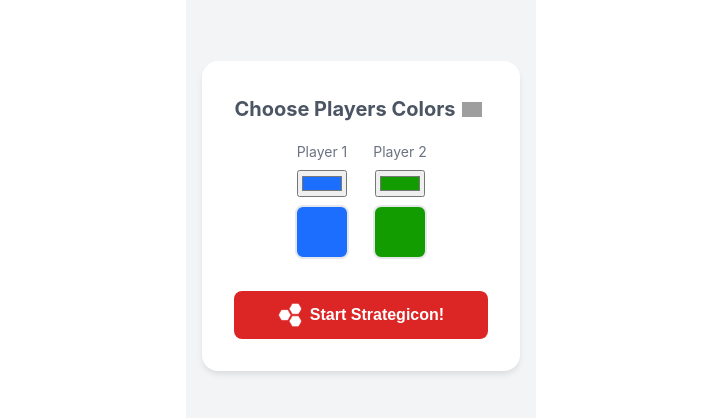
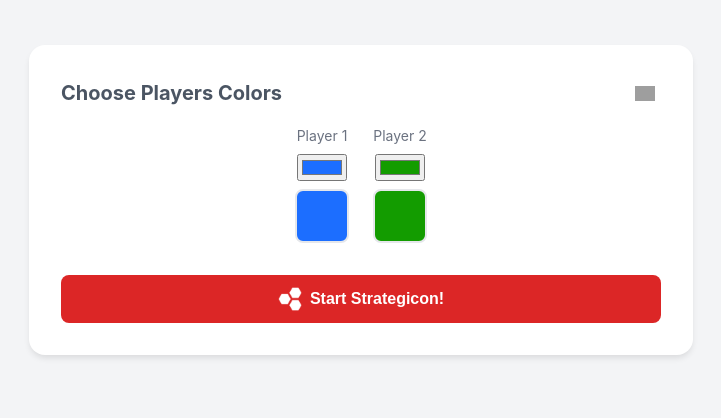
Before and after one commit to KESHAmambo/Strategicon, a React (Vite) app: page / in a window 1280 px wide. Shown: the part 232-650 px from the top of the page, without its empty margins (279-1000 px from the left). Built offline with nearby package versions, Linux system fonts and the light colour scheme; grey boxes are pictures that could not be loaded.

Commit message:
Start screen style fix

```diff
--- a/src/App.css
+++ b/src/App.css
@@ -1,3 +1,12 @@
+#root {
+  width: 100%;
+  padding: 0;
+}
+
+.in-root-container {
+  padding: 2rem;
+}
+
 .container {
   max-width: 1000px;
   margin: 0 auto;
--- a/src/App.tsx
+++ b/src/App.tsx
@@ -222,7 +222,7 @@
   }
 
   return (
-    <div className="min-h-screen bg-gray-100 dark:bg-gray-900 text-gray-900 dark:text-white">
+    <div className="in-root-container min-h-screen bg-gray-100 dark:bg-gray-900 text-gray-900 dark:text-white">
       <div className="container mx-auto px-4 py-8">
         <div className="player-colors">
           {playerColors.map((color, index) => (
--- a/src/StartScreen.css
+++ b/src/StartScreen.css
@@ -4,7 +4,6 @@
   justify-content: center;
   align-items: center;
   background-color: #f3f4f6;
-  padding: 1rem;
 }
 
 .start-screen-content {
--- a/src/StartScreen.tsx
+++ b/src/StartScreen.tsx
@@ -56,7 +56,7 @@
   };
 
   return (
-    <div className="start-screen">
+    <div className="start-screen in-root-container">
       <div className="start-screen-content">
         <div className="color-picker-section">
           <div className="section-header">
--- a/src/index.css
+++ b/src/index.css
@@ -24,7 +24,7 @@
 #root {
   max-width: 1280px;
   margin: 0 auto;
-  padding: 2rem;
+  width: 100%;
   text-align: center;
 }
 
```
